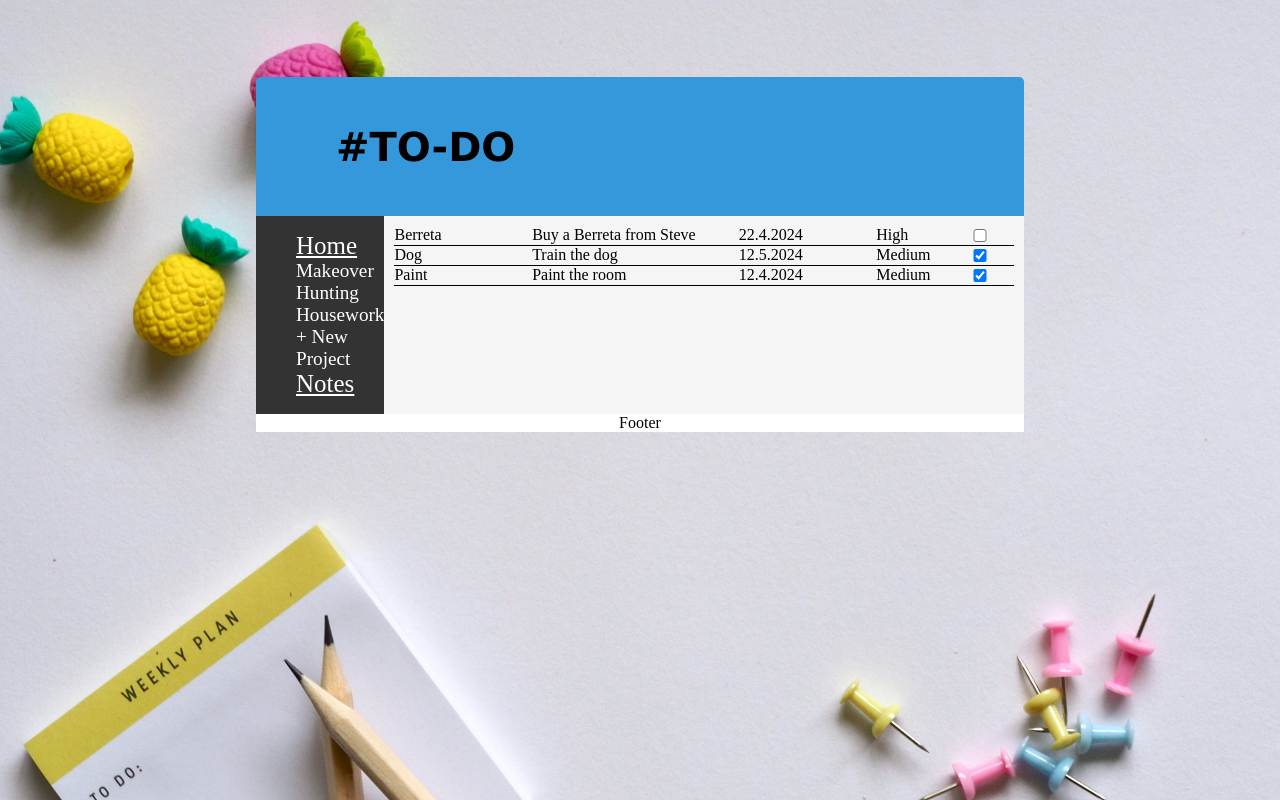
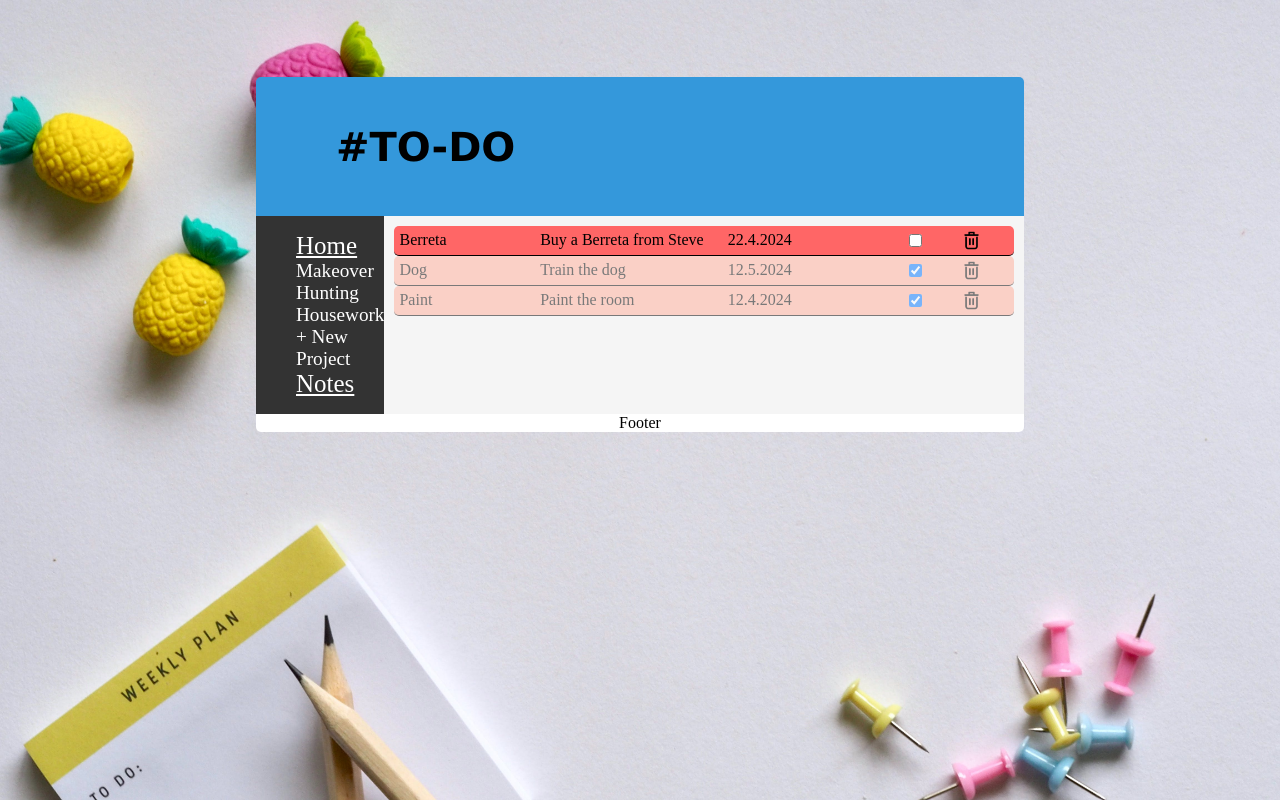
Before and after one commit to SaleMisanovic/odin-todo-list, a website built with webpack: page dist/index.html in a window 1280 px wide. Built offline with nearby package versions, Linux system fonts and the light colour scheme.

Commit message:
change opacity, delete item

```diff
--- a/src/index.js
+++ b/src/index.js
@@ -8,9 +8,13 @@ import { itemsDomAll, notesDomAdd, notesDomAll, itemsDomAdd } from "./itemsDom";
 import { clearDomItems } from "./itemsDom";
 import Note from "./note";
 import Background from './background.jpg'
+import Delete from './delete.png'
 
 const myBackground = new Image();
 myBackground.src = Background;
+
+const myDelete = new Image();
+myDelete.src = Delete;
 
 
 const projects = [];
@@ -61,12 +65,18 @@ notes.push(book);
 
 function changeStatus(item) {
   item.checked = !item.checked;
+  renderItems(openProject);
+  console.log(openProject);
 }
 
-let openProject = "";
+function deleteItem(item) {
+  items.splice(items.indexOf(item),1);
+  renderItems(openProject);
+  console.log(openProject)
+}
 
-// instead of visibilty add display ? see: odin library
-//move dom elements
+let openProject = "home";
+
 //prevent duplicate projects
 function addNewNote() {
   const newNoteBox = document.querySelector(".note-new-box");
@@ -154,17 +164,19 @@ function closeForm() {
 function renderItems(value) {
   clearDomItems();
   if (value === "home") {
+    openProject = value;
     items.forEach((item) => {
       itemsDomAll(item);
     });
   } else if (value === "notes") {
+    openProject = value;
     notes.forEach((note) => {
       notesDomAll(note);
     });
     notesDomAdd();
   } else if (value !== "home") {
-    let newValue = value;
-    value = newValue;
+    //let newValue = value;
+    //value = newValue;
     openProject = value;
     let results = items.filter(function (el) {
       return el.project == value;
@@ -183,3 +195,4 @@ export {addNewItem};
 export {addProjectNew};
 export { closeForm };
 export {changeStatus};
+export {deleteItem}
--- a/src/itemsDom.js
+++ b/src/itemsDom.js
@@ -1,4 +1,4 @@
-import {addNewItem, addNewNote, changeStatus} from "./index.js"
+import {addNewItem, addNewNote, changeStatus, deleteItem} from "./index.js"
 
 const content = document.querySelector(".content");
 
@@ -11,7 +11,8 @@ const itemsDomAll = (item) =>{
 
     const projectItem = document.createElement("div");
     content.appendChild(projectItem);
-    projectItem.classList.add("project-item")
+    projectItem.classList.add("project-item");
+    projectItem.classList.add(item.priority);
 
     const projectItemName = document.createElement("div");
     projectItemName.innerText = `${item.name}`;
@@ -25,18 +26,25 @@ const itemsDomAll = (item) =>{
     projectItemDueDate.innerText = `${item.dueDate}` ;
     projectItem.appendChild(projectItemDueDate);
 
-    const projectItemPriority = document.createElement("div");
-    projectItemPriority.innerText = `${item.priority}` ;
-    projectItem.appendChild(projectItemPriority);
-
     const projectItemChecked = document.createElement("input");
     projectItemChecked.type = "checkbox";
     projectItemChecked.checked = item.checked;
     projectItemChecked.addEventListener("click",function() {
         changeStatus(item);
     })
+    if (item.checked == true) {
+        projectItem.classList.add("opacity")
+      }
 
     projectItem.appendChild(projectItemChecked);
+
+    const projectItemDelete = document.createElement("button");
+    //projectItemDelete.innerText = "Delete";
+    projectItemDelete.addEventListener("click",function () {
+        deleteItem(item);
+    })
+
+    projectItem.appendChild(projectItemDelete)
 
 
 };
--- a/src/style.css
+++ b/src/style.css
@@ -52,13 +52,28 @@ a{
 
 .project-item{
     display: grid;
-    grid-template-columns: 2fr 3fr 2fr 1fr 1fr;
+    grid-template-columns: 3fr 4fr 3fr 2fr 1fr;
     border-bottom: 1px solid black;
+    padding: 5px;
+    border-radius: 5px;
 }
 .note-item{
     display: grid;
     grid-template-columns: 1fr 1fr;
     border-bottom: 1px solid black;
+}
+
+.project-item>button{
+    background: url('./delete.png');
+    background-size:cover;
+    height: 19px;
+    width: 19px;
+    border: none;
+}
+
+.project-item>button:hover{
+transform: scale(1.1);
+cursor: pointer;
 }
 
 .item-new>button{
@@ -75,13 +90,25 @@ a{
     cursor: pointer;
 }
 
+.High{
+    background-color: #ff6666;
+}
+
+.Medium{
+    background-color: #ffad99;
+}
+
+.Low{
+    background-color: #66cc99;
+}
+
 footer{
+    background-color: #ffffff;
     border-bottom-left-radius: 5px;
     border-bottom-right-radius: 5px;
 }
 
 footer>p{
-    background-color: #ffffff;
     margin:0 ;
     text-align: center;
 }
@@ -115,3 +142,7 @@ footer>p{
     border-radius: 10px;
     box-shadow: 2px 2px 10px 0px rgba(#000000, 0.4);
 }
+
+.opacity{
+    opacity: 0.5;
+}
```
Also changed, not shown: dist/ee4b58337bd3477db466.png (added), dist/index.html, dist/main.js, src/delete.png (added).
